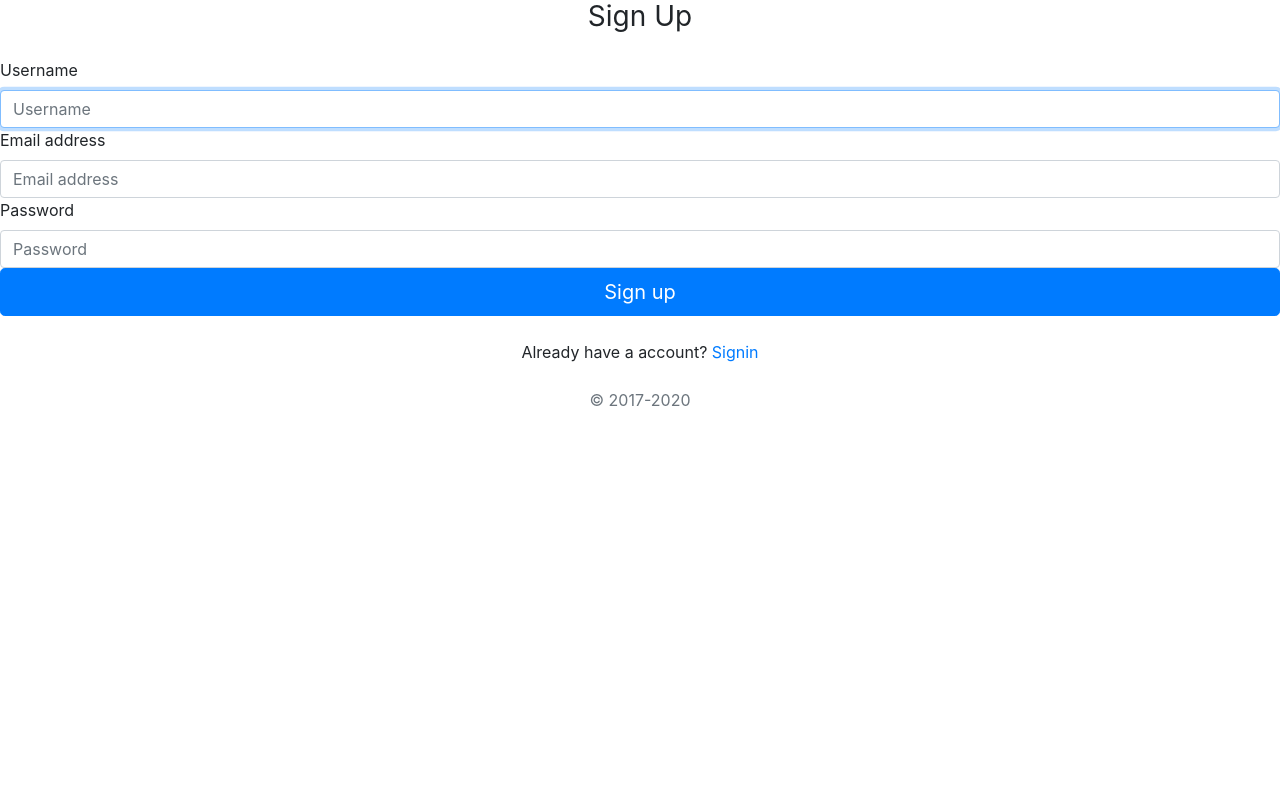
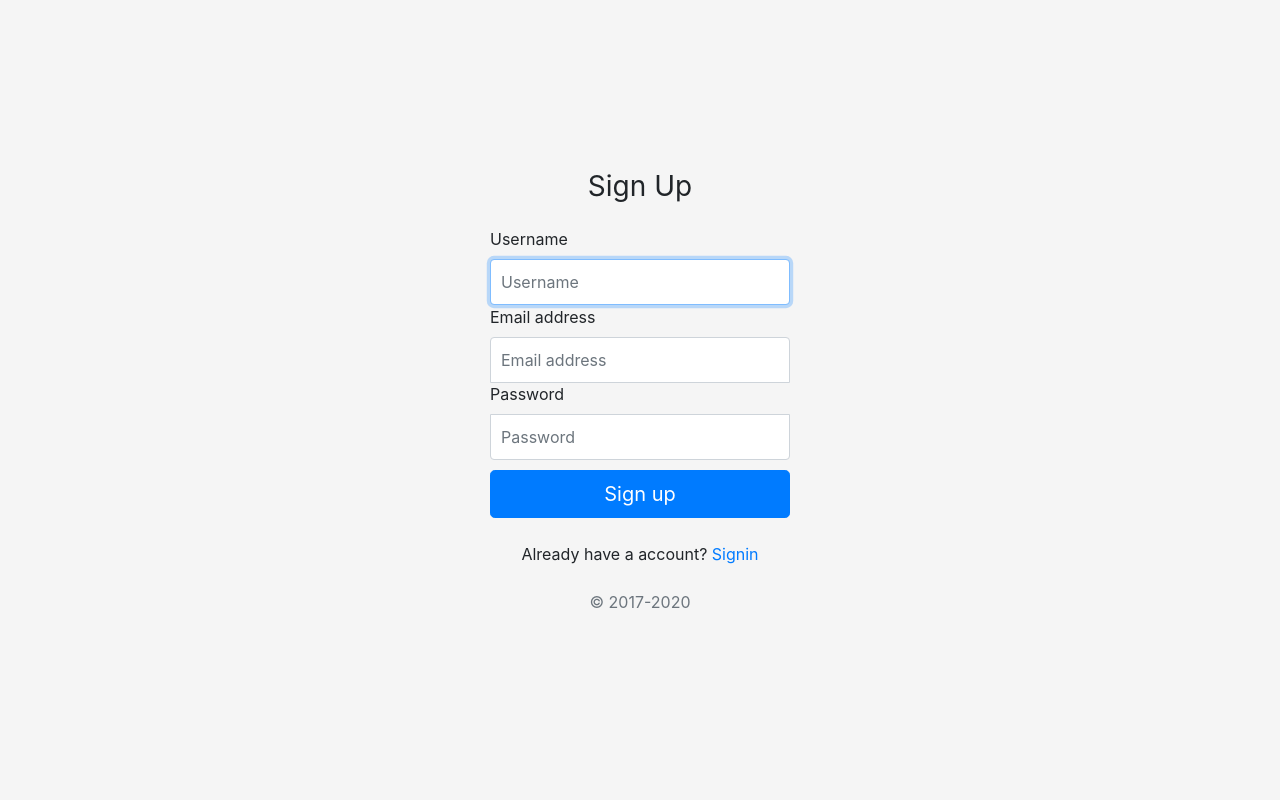
Before and after one commit to a-onode/django_post_app, a Django app: page /account/signup/ in a window 1280 px wide. Run offline with Django 3.2, Linux system fonts and the light colour scheme; some libraries are stand-ins or nearby versions.

Commit message:
静的ファイルの実装

```diff
--- /dev/null
+++ b/account/static/style.css
@@ -0,0 +1,44 @@
+html,
+body {
+  height: 100%;
+}
+
+body {
+  display: -ms-flexbox;
+  display: flex;
+  -ms-flex-align: center;
+  align-items: center;
+  padding-top: 40px;
+  padding-bottom: 40px;
+  background-color: #f5f5f5;
+}
+
+.form-signin {
+  width: 100%;
+  max-width: 330px;
+  padding: 15px;
+  margin: auto;
+}
+.form-signin .checkbox {
+  font-weight: 400;
+}
+.form-signin .form-control {
+  position: relative;
+  box-sizing: border-box;
+  height: auto;
+  padding: 10px;
+  font-size: 16px;
+}
+.form-signin .form-control:focus {
+  z-index: 2;
+}
+.form-signin input[type="email"] {
+  margin-bottom: -1px;
+  border-bottom-right-radius: 0;
+  border-bottom-left-radius: 0;
+}
+.form-signin input[type="password"] {
+  margin-bottom: 10px;
+  border-top-left-radius: 0;
+  border-top-right-radius: 0;
+}
--- a/postproject/urls.py
+++ b/postproject/urls.py
@@ -7,4 +7,5 @@ urlpatterns = [
     path('admin/', admin.site.urls),
     path('account/', include('account.urls')),
     path('', include('post.urls')),
-] + static(settings.MEDIA_URL, document_root=settings.MEDIA_ROOT)
+] + static(settings.MEDIA_URL, document_root=settings.MEDIA_ROOT) \
+  + static(settings.STATIC_URL, document_root=settings.STATIC_ROOT)
--- a/templates/account/base.html
+++ b/templates/account/base.html
@@ -7,7 +7,8 @@
 
     <!-- Bootstrap CSS -->
     <link rel="stylesheet" href="https://stackpath.bootstrapcdn.com/bootstrap/4.5.0/css/bootstrap.min.css" integrity="sha384-9aIt2nRpC12Uk9gS9baDl411NQApFmC26EwAOH8WgZl5MYYxFfc+NcPb1dKGj7Sk" crossorigin="anonymous">
-
+    {% block link %}
+    {% endblock %}
     <title>Post App</title>
   </head>
   <body>
--- a/templates/account/signup.html
+++ b/templates/account/signup.html
@@ -1,4 +1,9 @@
 {% extends 'account/base.html' %}
+{% load static%}
+
+{% block link %}
+<link rel="stylesheet" href="{% static 'style.css' %}">
+{% endblock %}
 
 {% block content %}
 <form method="POST" class="form-signin">
--- a/templates/post/create.html
+++ b/templates/post/create.html
@@ -25,11 +25,11 @@
         {% csrf_token %}
         <div class="form-group">
             <label for="TitleInput">Title</label>
-            <input type="text" class="form-control" id="titleInput" name="title">
+            <input type="text" class="form-control" id="titleInput" name="title" required>
         </div>
         <div class="form-group">
             <label for="contentTextarea">Content</label>
-            <textarea class="form-control" id="contentTextarea" name="content" rows="3"></textarea>
+            <textarea class="form-control" id="contentTextarea" name="content" rows="3" required></textarea>
         </div>
         <div class="form-group">
             <label for="imageInput">Image</label>
--- a/templates/post/update.html
+++ b/templates/post/update.html
@@ -25,11 +25,11 @@
         {% csrf_token %}
         <div class="form-group">
             <label for="TitleInput">Title</label>
-            <input type="text" class="form-control" id="titleInput" name="title" value="{{ post.title }}">
+            <input type="text" class="form-control" id="titleInput" name="title" value="{{ post.title }}" required>
         </div>
         <div class="form-group">
             <label for="contentTextarea">Content</label>
-            <textarea class="form-control" id="contentTextarea" name="content" rows="3">{{ post.content }}</textarea>
+            <textarea class="form-control" id="contentTextarea" name="content" rows="3" required>{{ post.content }}</textarea>
         </div>
         <div class="form-group">
             <label for="imageInput">Image</label>
```
Also changed, not shown: postproject/settings.py (+7 -0 lines), templates/account/signin.html (+6 -1 lines).
